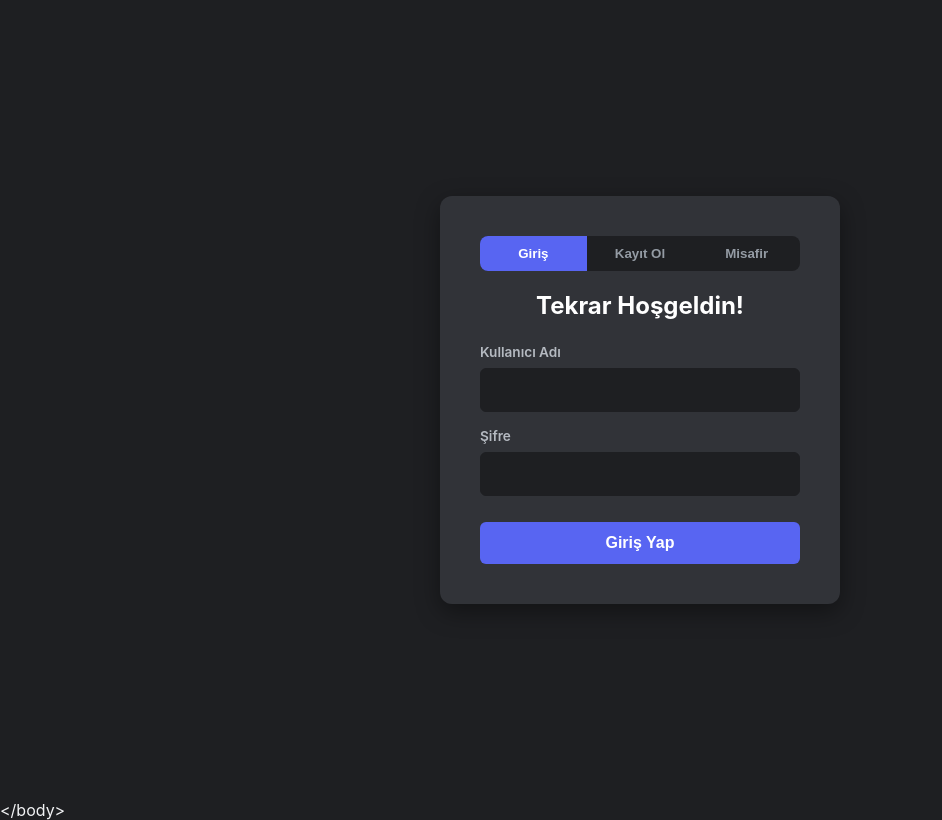
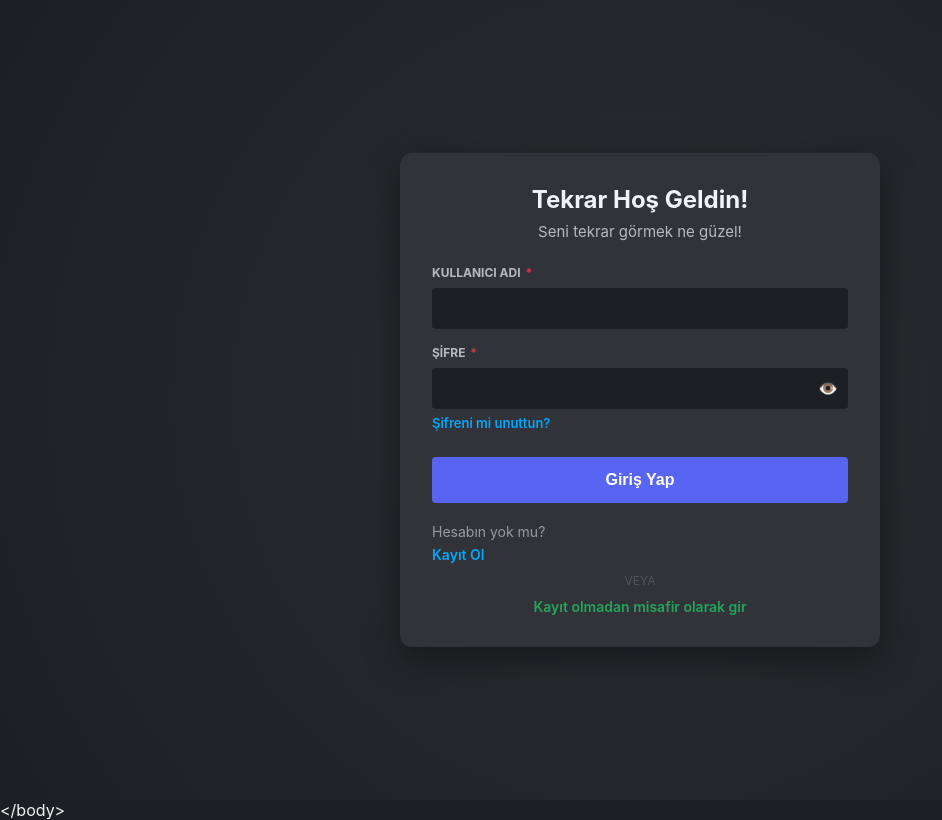
Before and after one commit to j0sephshdw/sesli-oda, a React (Vite) app: page / in a window 1280 px wide. Shown: the whole page, without its empty margins (0-942 px from the left). Built offline with nearby package versions, Linux system fonts and the light colour scheme.

Commit message:
feat: discord tarzi profesyonel login/register ekrani, sifre goster/gizle ozelligi ve shake animasyonu eklendi

```diff
--- a/src/App.jsx
+++ b/src/App.jsx
@@ -7,7 +7,7 @@ import '@livekit/components-styles';
 const LIVEKIT_URL = 'wss://bizim-dc-x3m53dz5.livekit.cloud';
 
 export default function App() {
-  const [authMode, setAuthMode] = useState('login'); // 'login', 'register', 'guest', 'dashboard', 'room'
+  const [authMode, setAuthMode] = useState('login');
   const [username, setUsername] = useState(localStorage.getItem('savedUsername') || '');
   const [password, setPassword] = useState('');
 
@@ -17,10 +17,13 @@ export default function App() {
 
   const [token, setToken] = useState('');
   const [isAdmin, setIsAdmin] = useState(false);
+
+  // YENİ: Gelişmiş Hata ve UI State'leri
   const [error, setError] = useState('');
   const [loading, setLoading] = useState(false);
+  const [showPassword, setShowPassword] = useState(false);
+  const [shake, setShake] = useState(false);
 
-  // Uygulama açılışında kayıtlı kullanıcı varsa direkt Dashboard'a al
   useEffect(() => {
     const savedUser = localStorage.getItem('savedUsername');
     if (savedUser) {
@@ -37,6 +40,13 @@ export default function App() {
     } catch (err) {}
   };
 
+  // YENİ: Hata durumunda ekranı titreten fonksiyon
+  const triggerError = (msg) => {
+    setError(msg);
+    setShake(true);
+    setTimeout(() => setShake(false), 500);
+  };
+
   const handleRegister = async (e) => {
     e.preventDefault();
     setError(''); setLoading(true);
@@ -49,7 +59,8 @@ export default function App() {
       if (!res.ok) throw new Error(data.error);
       alert('Kayıt Başarılı! Lütfen giriş yapın.');
       setAuthMode('login');
-    } catch (err) { setError(err.message); }
+      setPassword('');
+    } catch (err) { triggerError(err.message); }
     setLoading(false);
   };
 
@@ -67,7 +78,8 @@ export default function App() {
       localStorage.setItem('savedUsername', data.username);
       fetchMyRooms(data.username);
       setAuthMode('dashboard');
-    } catch (err) { setError(err.message); }
+      setPassword('');
+    } catch (err) { triggerError(err.message); }
     setLoading(false);
   };
 
@@ -81,7 +93,7 @@ export default function App() {
     if (e) e.preventDefault();
     const joinName = authMode === 'guest' ? (username || 'Misafir') : localStorage.getItem('savedUsername');
 
-    if (!targetRoom.trim() || !joinName.trim()) return setError('İsim ve Oda Adı zorunlu.');
+    if (!targetRoom.trim() || !joinName.trim()) return triggerError('İsim ve Oda Adı zorunlu.');
 
     setError(''); setLoading(true);
     try {
@@ -101,11 +113,10 @@ export default function App() {
       setIsAdmin(data.isAdmin);
       setToken(data.token);
       setAuthMode('room');
-    } catch (err) { setError(err.message); }
+    } catch (err) { triggerError(err.message); }
     setLoading(false);
   };
 
-  // 1. ODA EKRANI (LIVEKIT)
   if (authMode === 'room' && token) {
     return (
       <LiveKitRoom
@@ -122,7 +133,6 @@ export default function App() {
     );
   }
 
-  // 2. DASHBOARD EKRANI (Giriş Yapmış Kullanıcılar İçin)
   if (authMode === 'dashboard') {
     return (
       <div className="dashboard-container">
@@ -148,19 +158,22 @@ export default function App() {
         </div>
 
         <div className="dashboard-main">
-          <div className="join-card">
-            <h2>Yeni Oda Kur / Katıl</h2>
-            {error && <div className="error-msg">{error}</div>}
+          <div className="join-card premium-auth-card">
+            <div className="auth-header">
+              <h2>Yeni Oda Kur veya Katıl</h2>
+              <p>Maceraya atılmaya hazır mısın?</p>
+            </div>
+            {error && <div className={`auth-error ${shake ? 'shake' : ''}`}>{error}</div>}
             <form onSubmit={handleJoinRoom}>
-              <div className="form-group">
-                <label>Oda Adı</label>
+              <div className="premium-form-group">
+                <label>ODA ADI <span className="req">*</span></label>
                 <input type="text" value={roomName} onChange={(e) => setRoomName(e.target.value)} required placeholder="Örn: Genel Sohbet" />
               </div>
-              <div className="form-group">
-                <label>Oda Şifresi (Kuruyorsan Belirle)</label>
+              <div className="premium-form-group">
+                <label>ODA ŞİFRESİ</label>
                 <input type="password" value={roomPassword} onChange={(e) => setRoomPassword(e.target.value)} placeholder="Gizli Şifre (İsteğe bağlı)" />
               </div>
-              <button type="submit" disabled={loading} className="join-btn">
+              <button type="submit" disabled={loading} className="premium-submit-btn">
                 {loading ? 'Bağlanılıyor...' : 'Odaya Gir'}
               </button>
             </form>
@@ -170,49 +183,82 @@ export default function App() {
     );
   }
 
-  // 3. GİRİŞ / KAYIT / MİSAFİR EKRANLARI
+  // YENİ: DİSCORD BİREBİR GİRİŞ/KAYIT EKRANI
   return (
-    <div className="join-container">
-      <div className="join-card auth-card">
-        <div className="auth-tabs">
-          <button className={authMode === 'login' ? 'active' : ''} onClick={() => setAuthMode('login')}>Giriş</button>
-          <button className={authMode === 'register' ? 'active' : ''} onClick={() => setAuthMode('register')}>Kayıt Ol</button>
-          <button className={authMode === 'guest' ? 'active' : ''} onClick={() => setAuthMode('guest')}>Misafir</button>
+    <div className="premium-auth-wrapper">
+      <div className={`premium-auth-card ${shake ? 'shake' : ''}`}>
+        <div className="auth-header">
+          <h2>{authMode === 'login' ? 'Tekrar Hoş Geldin!' : authMode === 'register' ? 'Hesap Oluştur' : 'Misafir Girişi'}</h2>
+          <p>{authMode === 'login' ? 'Seni tekrar görmek ne güzel!' : authMode === 'register' ? 'Hemen bize katıl ve odalarını kaydet.' : 'Kayıt olmadan hızlıca odalara sız.'}</p>
         </div>
 
-        <h2>{authMode === 'login' ? 'Tekrar Hoşgeldin!' : authMode === 'register' ? 'Hesap Oluştur' : 'Misafir Olarak Gir'}</h2>
-        {error && <div className="error-msg">{error}</div>}
+        {error && <div className="auth-error">{error}</div>}
 
         <form onSubmit={authMode === 'login' ? handleLogin : authMode === 'register' ? handleRegister : handleJoinRoom}>
-          <div className="form-group">
-            <label>Kullanıcı Adı</label>
+          <div className="premium-form-group">
+            <label>KULLANICI ADI <span className="req">*</span></label>
             <input type="text" value={username} onChange={(e) => setUsername(e.target.value)} required />
           </div>
 
           {authMode !== 'guest' && (
-            <div className="form-group">
-              <label>Şifre</label>
-              <input type="password" value={password} onChange={(e) => setPassword(e.target.value)} required />
+            <div className="premium-form-group">
+              <label>ŞİFRE <span className="req">*</span></label>
+              <div className="password-wrapper">
+                <input
+                  type={showPassword ? "text" : "password"}
+                  value={password}
+                  onChange={(e) => setPassword(e.target.value)}
+                  required
+                />
+                <button type="button" className="eye-btn" onClick={() => setShowPassword(!showPassword)}>
+                  {showPassword ? '🙈' : '👁️'}
+                </button>
+              </div>
+              {authMode === 'login' && <span className="forgot-password">Şifreni mi unuttun?</span>}
             </div>
           )}
 
           {authMode === 'guest' && (
             <>
-              <div className="form-group">
-                <label>Oda Adı</label>
+              <div className="premium-form-group">
+                <label>ODA ADI <span className="req">*</span></label>
                 <input type="text" value={roomName} onChange={(e) => setRoomName(e.target.value)} required />
               </div>
-              <div className="form-group">
-                <label>Oda Şifresi</label>
-                <input type="password" value={roomPassword} onChange={(e) => setRoomPassword(e.target.value)} />
+              <div className="premium-form-group">
+                <label>ODA ŞİFRESİ</label>
+                <div className="password-wrapper">
+                  <input type={showPassword ? "text" : "password"} value={roomPassword} onChange={(e) => setRoomPassword(e.target.value)} />
+                  <button type="button" className="eye-btn" onClick={() => setShowPassword(!showPassword)}>
+                    {showPassword ? '🙈' : '👁️'}
+                  </button>
+                </div>
               </div>
             </>
           )}
 
-          <button type="submit" disabled={loading} className="join-btn">
-            {loading ? 'İşleniyor...' : authMode === 'login' ? 'Giriş Yap' : authMode === 'register' ? 'Kayıt Ol' : 'Odaya Gir'}
+          <button type="submit" disabled={loading} className="premium-submit-btn">
+            {loading ? 'İşleniyor...' : authMode === 'login' ? 'Giriş Yap' : authMode === 'register' ? 'Devam Et' : 'Odaya Gir'}
           </button>
         </form>
+
+        <div className="auth-footer-links">
+          {authMode === 'login' ? (
+            <>
+              <span className="text-muted">Hesabın yok mu? </span>
+              <a onClick={() => {setAuthMode('register'); setError('');}} className="link-action">Kayıt Ol</a>
+              <div className="divider">veya</div>
+              <a onClick={() => {setAuthMode('guest'); setError('');}} className="link-action guest-link">Kayıt olmadan misafir olarak gir</a>
+            </>
+          ) : authMode === 'register' ? (
+            <>
+              <a onClick={() => {setAuthMode('login'); setError('');}} className="link-action">Zaten bir hesabın var mı?</a>
+              <div className="divider">veya</div>
+              <a onClick={() => {setAuthMode('guest'); setError('');}} className="link-action guest-link">Kayıt olmadan misafir olarak gir</a>
+            </>
+          ) : (
+            <a onClick={() => {setAuthMode('login'); setError('');}} className="link-action">Geri Dön ve Giriş Yap</a>
+          )}
+        </div>
       </div>
     </div>
   );
--- a/src/index.css
+++ b/src/index.css
@@ -1661,3 +1661,223 @@ body {
     align-items: center;
     justify-content: center;
 }
+/* ==========================================================================
+   23. DISCORD BİREBİR GİRİŞ (PREMİUM AUTH) EKRANI
+   ========================================================================== */
+
+/* Arka Plan */
+.premium-auth-wrapper {
+    display: flex;
+    justify-content: center;
+    align-items: center;
+    min-height: 100vh;
+    background: radial-gradient(circle at center, #2b2d31 0%, #1e1f22 100%);
+    position: relative;
+    overflow: hidden;
+}
+
+/* Auth Kartı */
+.premium-auth-card {
+    background: #313338;
+    width: 100%;
+    max-width: 480px;
+    padding: 32px;
+    border-radius: 12px;
+    box-shadow: 0 12px 36px rgba(0, 0, 0, 0.4);
+    display: flex;
+    flex-direction: column;
+    z-index: 10;
+}
+
+/* Başlıklar */
+.auth-header {
+    text-align: center;
+    margin-bottom: 24px;
+}
+
+    .auth-header h2 {
+        color: #f2f3f5;
+        font-size: 24px;
+        font-weight: 700;
+        margin-bottom: 8px;
+    }
+
+    .auth-header p {
+        color: #b5bac1;
+        font-size: 15px;
+    }
+
+/* Input Grupları */
+.premium-form-group {
+    margin-bottom: 16px;
+    display: flex;
+    flex-direction: column;
+}
+
+    .premium-form-group label {
+        color: #b5bac1;
+        font-size: 12px;
+        font-weight: 700;
+        margin-bottom: 8px;
+        text-transform: uppercase;
+    }
+
+        .premium-form-group label .req {
+            color: #da373c;
+            margin-left: 2px;
+        }
+
+    .premium-form-group input {
+        background: #1e1f22;
+        color: #f2f3f5;
+        border: none;
+        border-radius: 4px;
+        padding: 12px;
+        font-size: 15px;
+        width: 100%;
+        transition: background 0.2s ease;
+        outline: none;
+    }
+
+        .premium-form-group input:focus {
+            background: #2b2d31;
+            box-shadow: 0 0 0 2px #00a8fc;
+        }
+
+/* Şifre Göz İkonu Düzeni */
+.password-wrapper {
+    position: relative;
+    display: flex;
+    align-items: center;
+}
+
+    .password-wrapper input {
+        padding-right: 40px;
+    }
+
+.eye-btn {
+    position: absolute;
+    right: 10px;
+    background: transparent;
+    border: none;
+    color: #b5bac1;
+    cursor: pointer;
+    font-size: 16px;
+    display: flex;
+    align-items: center;
+    justify-content: center;
+}
+
+    .eye-btn:hover {
+        transform: scale(1.1);
+    }
+
+.forgot-password {
+    color: #00a8fc;
+    font-size: 13px;
+    margin-top: 6px;
+    cursor: pointer;
+    font-weight: 600;
+}
+
+    .forgot-password:hover {
+        text-decoration: underline;
+    }
+
+/* Giriş Butonu */
+.premium-submit-btn {
+    background: #5865f2;
+    color: white;
+    width: 100%;
+    padding: 14px;
+    border: none;
+    border-radius: 4px;
+    font-size: 16px;
+    font-weight: 700;
+    cursor: pointer;
+    margin-top: 10px;
+    margin-bottom: 8px;
+    transition: background 0.2s ease;
+}
+
+    .premium-submit-btn:hover:not(:disabled) {
+        background: #4752c4;
+    }
+
+    .premium-submit-btn:disabled {
+        opacity: 0.6;
+        cursor: not-allowed;
+    }
+
+/* Alt Yönlendirme Linkleri */
+.auth-footer-links {
+    margin-top: 12px;
+    font-size: 14px;
+    display: flex;
+    flex-direction: column;
+    align-items: flex-start;
+    gap: 6px;
+}
+
+    .auth-footer-links .text-muted {
+        color: #949ba4;
+    }
+
+    .auth-footer-links .link-action {
+        color: #00a8fc;
+        cursor: pointer;
+        font-weight: 600;
+        text-decoration: none;
+    }
+
+        .auth-footer-links .link-action:hover {
+            text-decoration: underline;
+        }
+
+    .auth-footer-links .divider {
+        color: #4f545c;
+        font-size: 12px;
+        margin: 4px 0;
+        align-self: center;
+        text-transform: uppercase;
+    }
+
+    .auth-footer-links .guest-link {
+        color: #23a55a;
+        align-self: center;
+    }
+
+/* Hata Mesajı ve Titreme (Shake) Efekti */
+.auth-error {
+    background: rgba(218, 55, 60, 0.1);
+    color: #fa777c;
+    border: 1px solid rgba(218, 55, 60, 0.5);
+    padding: 10px;
+    border-radius: 6px;
+    font-size: 13px;
+    font-weight: 600;
+    margin-bottom: 20px;
+    text-align: center;
+}
+
+.shake {
+    animation: shake 0.4s cubic-bezier(.36,.07,.19,.97) both;
+}
+
+@keyframes shake {
+    10%, 90% {
+        transform: translate3d(-2px, 0, 0);
+    }
+
+    20%, 80% {
+        transform: translate3d(4px, 0, 0);
+    }
+
+    30%, 50%, 70% {
+        transform: translate3d(-6px, 0, 0);
+    }
+
+    40%, 60% {
+        transform: translate3d(6px, 0, 0);
+    }
+}
```
